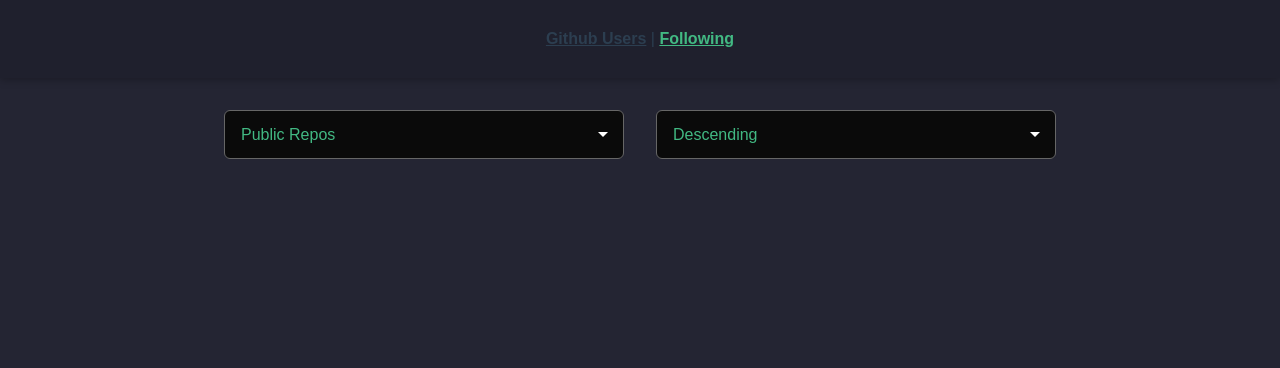
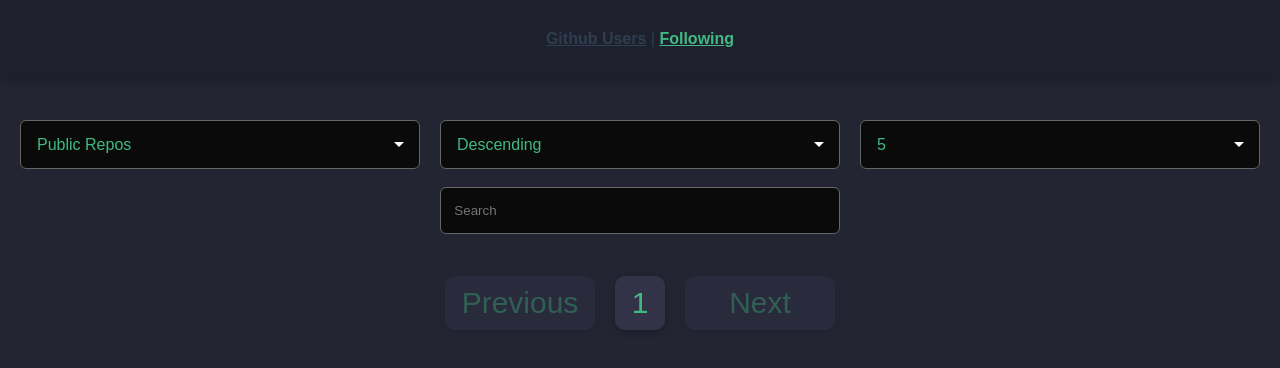
Before and after one commit to Geokiren/GitHub-Client-with-VueJS, a Vue app: page /following in a window 1280 px wide. Shown: the top 368 px of the page. Built offline with nearby package versions, Linux system fonts and the light colour scheme.

Commit message:
add pagination to Following page - add search to Following page - add authentication to requests - js & css improvements

```diff
--- a/src/components/CustomSelect.vue
+++ b/src/components/CustomSelect.vue
@@ -62,7 +62,7 @@ export default {
   outline: none;
   height: 47px;
   line-height: 47px;
-  margin: 0 1rem;
+  margin: 10px;
 }
 
 .custom-select .selected {
--- a/src/components/User.vue
+++ b/src/components/User.vue
@@ -1,9 +1,9 @@
 <template>
-    <div class="user" @click="setRepoUsername(details.login, details.name)" v-if="!isLoading">
-        <div class="following-user" @click.stop="selectUser(details)" v-if="user.selected">&#10084;</div>
+    <div class="user" @click="setRepoUsername(details.login, details.name)">
+        <div class="following-user" @click.stop="selectUser(details)" v-if="details.selected">&#10084;</div>
         <div class="follow" @click.stop="selectUser(details)" v-else>&#9825;</div>
         <div class="avatar">
-            <img :src="user.avatar_url" alt="User Avatar" />
+            <img :src="details.avatar_url" alt="User Avatar" />
         </div>
         <div class="details">
             <div class="name detail-item">{{ details.name }}</div>
@@ -18,11 +18,7 @@
 </template>
 
 <script>
-
-
     export default {
-        components: {
-        },
         props: {
             user: {
                 type: Object,
@@ -31,64 +27,46 @@
         },
         data() {
             return {
-                details: {},
-                isLoading: false,
-                userIndex: null
+                details: {}
             }
-        },
-        beforeMount() {
-
-
         },
         mounted() {
             this.getUser(this.user.url);
-
-            const index = this.findUserIndex(this.user.id);
-            console.log({index, name: this.user.login})
-            if (index > -1) {
-                this.user.selected = true;
-            } else {
-              this.user.selected = false;
-            }
         },
         computed: {
-            selectedUsers() {
-                return this.$store.state.selectedUsers;
-            }
-        },
-        watch: {
-
         },
         methods: {
             async getUser(url) {
-                this.isLoading = true;
                 try {
-                    const res = await fetch(url);
+                    const res = await fetch(url, {
+                      headers: {
+                        'Authorization': 'Basic ' + Buffer.from("geokiren:8a79539b4d07f8d99644ce53881b5229d3712e83").toString('base64')
+                      },
+                    });
                     const data = await res.json();
+                    data.selected = this.findUserIndex(data.id) > -1;
                     this.details = data || {};
                 } catch(er) {
                     console.log(er)
                 }
-                this.isLoading = false;
             },
             findUserIndex(id) {
-                return this.selectedUsers.findIndex(selectedUser => selectedUser.id === id);
+                return this.$store.state.selectedUsers.findIndex(selectedUser => selectedUser.id === id);
             },
             setRepoUsername(username, name) {
-                this.repoInfo = {
-                    username,
-                    name
-                }
-                this.$emit('user-repos', this.repoInfo);
+                this.$emit('user-repos', {
+                  username,
+                  name
+                });
             },
             selectUser(user) {
               const index = this.findUserIndex(this.user.id);
               if (index > -1) {
-                this.user.selected = false;
-                this.$store.commit('removeUser', index);
+                this.details.selected = false;
+                this.$store.commit('unfollowUser', index);
               } else {
-                this.user.selected = true;
-                this.$store.commit('addUser', user);
+                this.details.selected = true;
+                this.$store.commit('followUser', user);
               }
             },
         }
--- a/src/components/UserRepos.vue
+++ b/src/components/UserRepos.vue
@@ -147,7 +147,6 @@ export default {
             flex-wrap: wrap;
             align-items: center;
             justify-content: center;
-            height: 108vh;
 
             .repos-list {
 
@@ -194,7 +193,7 @@ export default {
           margin: 2rem 1rem;
           display: flex;
           justify-content: center;
-          position: absolute;
+          position: initial;
           bottom: 0;
           z-index: 100;
 
--- a/src/store/index.js
+++ b/src/store/index.js
@@ -12,7 +12,7 @@ export default createStore({
     },
     removeUser(state, index) {
       state.selectedUsers.splice(index,1);
-    },
+    }
   },
   actions: {},
   modules: {}
--- a/src/views/Following.vue
+++ b/src/views/Following.vue
@@ -1,11 +1,21 @@
 <template>
+  <div id="following">
     <div id="filters">
     <custom-select :options="['Public Repos', 'Followers']" :default="'Public Repos'" @input="setKey" />
     <custom-select :options="['Ascending', 'Descending']" :default="'Descending'" @input="setOrder" />
+    <custom-select :options="[2, 5, 10]" :default="5" @input="setPageSize" />
+    <input class="input-filter" v-model="search" placeholder="Search">
   </div>
   <div id="followers">
-    <user v-for="(user, index) in modifiedUsers" :key="user.id" :user="user"></user>
+    <user v-for="(user) in filteredUsers" :key="user.id" :user="user"/>
   </div>
+  <div id="pagination-container" v-if="pageSize > 1">
+      <button id="previous" class="pagination" :class="page <= 1 ? 'disabled' : ''" :disabled="page <= 1" @click="setPage('prev')">Previous</button>
+      <div id="page">{{ page }}</div>
+      <button id="next" class="pagination" :class="page >= parseInt(selectedUsers.length  / pageSize) ? 'disabled' : ''" :disabled="page >= parseInt(selectedUsers.length  / pageSize)" @click="setPage">Next</button>
+  </div>
+  </div>
+
 </template>
 
 <script>
@@ -19,47 +29,25 @@ export default {
   },
   data() {
     return {
-      filter: '',
-      intervalId:'',
-      order:'',
-      key:'',
-      modifiedUsers: [],
+      search: '',
+      order:'asc',
+      key:'name',
+      page: 1,
+      pageSize: 10,
       userDetails: []
     }
   },
-  mounted() {
-    this.modifiedUsers = this.selectedUsers;
-  },
   computed: {
     filteredUsers() {
-      return (this.filter && this.modifiedUsers.filter(this.isValid) || this.selectedUsers)
-          .sort(this.compareValues(this.key || 'name', this.order || 'asc'));
+      return this.paginate(this.selectedUsers.filter(this.isValid).sort(this.compareValues(this.key, this.order)), this.pageSize, this.page);
     },
     selectedUsers() {
       return this.$store.state.selectedUsers || [];
     }
   },
-  beforeDestroy() {
-    clearInterval(this.intervalId)
-  },
-  watch: {
-    key(newVal, oldVal) {
-      if(newVal) {
-        this.modifiedUsers = this.filteredUsers;
-      }
-    },
-    order(newVal, oldVal) {
-      if(newVal) {
-        this.modifiedUsers = this.filteredUsers;
-      }
-    }
-  },
   methods: {
-    setUsers(detail) {
-      this.modifiedUsers.push(detail);
-    },
     isValid(selectedUser) {
-      return selectedUser.login.toUpperCase().indexOf(this.filter.toUpperCase()) > -1;
+      return selectedUser.login.toUpperCase().indexOf(this.search.toUpperCase()) > -1;
     },
     compareValues(key, order = 'asc') {
       return function innerSort(a, b) {
@@ -83,18 +71,38 @@ export default {
     setKey(value) {
       this.key = value === 'Public Repos' ? 'public_repos' : 'followers';
     },
+    paginate(array, pageSize, pageNumber) {
+      return array.slice((pageNumber - 1) * pageSize, pageNumber * pageSize);
+    },
+    setPage(dir) {
+      if (dir === 'prev') {
+        this.page > 1 && this.page--;
+      } else {
+        this.page < Math.ceil(this.selectedUsers.length / this.pageSize) && this.page++;
+      }
+    },
     setOrder(value) {
       this.order = value === 'Ascending' ? 'asc' : 'desc';
+    },
+    setPageSize(value) {
+      this.page = 1;
+      this.pageSize = value;
     }
   }
 }
 </script>
 
 <style lang="scss" scoped>
+  #following {
+    display: flex;
+    flex-direction: column;
+    position: relative;
+    margin: 110px auto 10px auto;
+
     #filters {
       display: flex;
+      flex-wrap: wrap;
       justify-content: center;
-  margin: 110px auto 10px auto;
     }
 
     #followers {
@@ -104,4 +112,76 @@ export default {
       flex-wrap: wrap;
       justify-content: center;
     }
+
+    .input-filter {
+      background-color: #0a0a0a;
+      border-radius: 6px;
+      border: 1px solid #666666;
+      color: #42b983;
+      padding-left: 1em;
+      width: 400px;
+      text-align: left;
+      outline: none;
+      height: 47px;
+      line-height: 47px;
+      margin: 10px;
+    }
+
+    .input-filter:focus {
+      border: 1px solid #42b983;
+    }
+
+    #pagination-container {
+      margin-bottom: 2rem;
+      display: flex;
+      justify-content: center;
+      // position: absolute;
+      bottom: 0;
+      z-index: 100;
+      width: 100%;
+      left: 0;
+
+      .pagination {
+        width: 150px;
+        padding: 10px;
+        margin: 0 20px;
+        font-size: 30px;
+        box-shadow: 0 2px 8px rgba(0, 0, 0, 0.26);
+        border: 0;
+        border-radius: 10px;
+        color: #42b983;
+        background-color: #323347;
+        cursor: pointer;
+        outline: none;
+      }
+
+      .pagination.disabled {
+        pointer-events: none;
+        opacity: 0.4;
+      }
+
+      .pagination:hover {
+        transform: scale(1.01);
+      }
+
+      #page {
+        box-shadow: 0 2px 8px rgba(0, 0, 0, 0.26);
+        background-color: #323347;
+        width: 50px;
+        color: #42b983;
+        font-size: 30px;
+        border-radius: 10px;
+        padding: 10px;
+      }
+
+      @media screen and (max-width: 1024px) {
+        .pagination {
+          width: 80px;
+          font-size: 16px;
+        }
+      }
+    }
+  }
+
+
 </style>
--- a/src/views/Home.vue
+++ b/src/views/Home.vue
@@ -46,10 +46,8 @@ export default {
       return this.$store.state.selectedUsers;
     }
   },
-  created() {
-  },
   mounted() {
-    this.getUsers(1);
+    this.getUsers();
   },
   watch: {
     usersPage(newVal, oldVal) {
@@ -62,7 +60,6 @@ export default {
           document.documentElement.style.overflow = 'hidden';
           return;
       }
-
       document.documentElement.style.overflow = 'auto';
     }
   },
@@ -70,21 +67,24 @@ export default {
     findUserIndex(id) {
         return this.selectedUsers.findIndex(selectedUser => selectedUser.id === id);
     },
-    async getUsers(page) {
-      this.renderObserver = false;
-        // this.isLoading = true;
+    async getUsers(page = 1) {
+        this.renderObserver = false;
+
         try {
-            const res = await fetch(`https://api.github.com/search/users?q=language:javascript+type:user&sort=followers&order=desc&page=${page}&per_page=10`);
-            const { items } = await res.json();
-            this.users.push(...items || []);
+          const res = await fetch(`https://api.github.com/search/users?q=language:javascript+type:user&sort=followers&order=desc&page=${page}&per_page=10`, {
+            headers: {
+              'Authorization': 'Basic ' + Buffer.from("geokiren:8a79539b4d07f8d99644ce53881b5229d3712e83").toString('base64')
+            },
+          });
+          const { items } = await res.json();
+          if (items && items.length > 0) { this.users.push(...items); }
         } catch(er) {
             console.log(er)
         }
+
         setTimeout(() => {
           this.renderObserver = true;
         }, 300);
-
-        // this.isLoading = false;
     },
     setRepos(repo) {
       this.repoInfo = repo;
```
Lines whose indentation alone changed are shown as unchanged.
